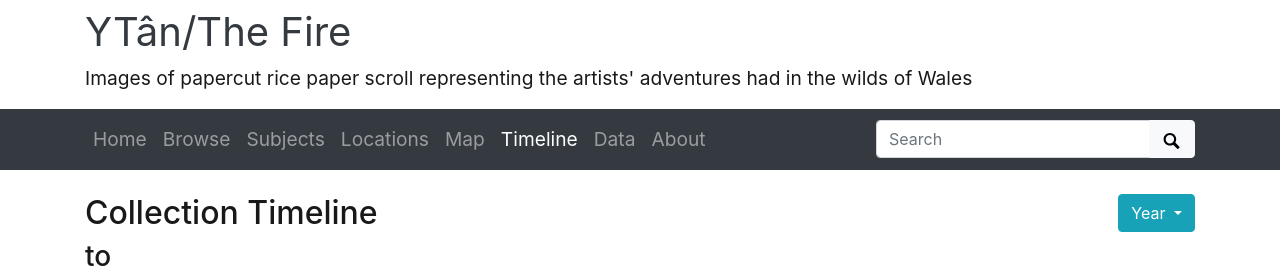
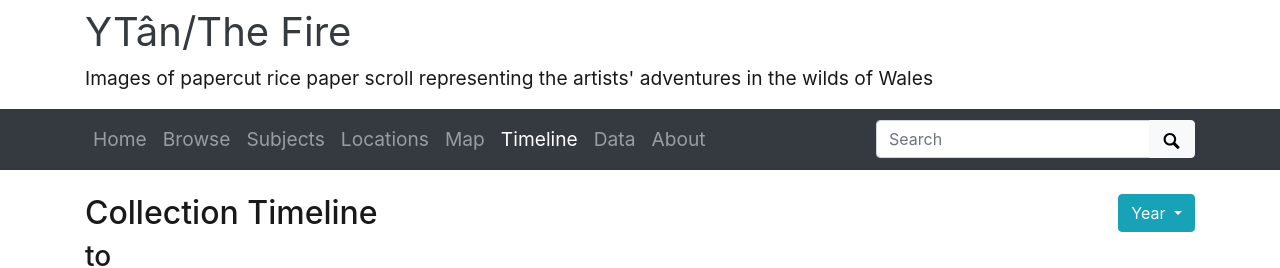
Before and after one commit to aeldridge26/Y-T-n-The-Fire, a Jekyll site: the page built from pages/timeline.md, in a window 1280 px wide. Shown: the top 268 px of the page. Built offline with Jekyll 4.4.1, drawn with Linux system fonts in a browser that asks for light colours.

Commit message:
Another tagline adjustment

```diff
--- a/_config.yml
+++ b/_config.yml
@@ -22,7 +22,7 @@ source-code: https://github.com/aeldridge26/Y-T-n-The-Fire
 # title of site appears in banner
 title: YTân/The Fire
 # tagline, a short phrase that will appear throughout the site in the top banner
-tagline: Images of papercut rice paper scroll representing the artists' adventures had in the wilds of Wales
+tagline: Images of papercut rice paper scroll representing the artists' adventures in the wilds of Wales
 # description appears in meta tags and other locations
 # this description might appear in search result lists, keep around 160 characters max
 description: "This collection includes twenty image files of a papercut rice paper scroll made as a visual representation of artists' time spent in the wilds of Wales.The piece is called Y Tan, or The Fire in Welsh."
```
